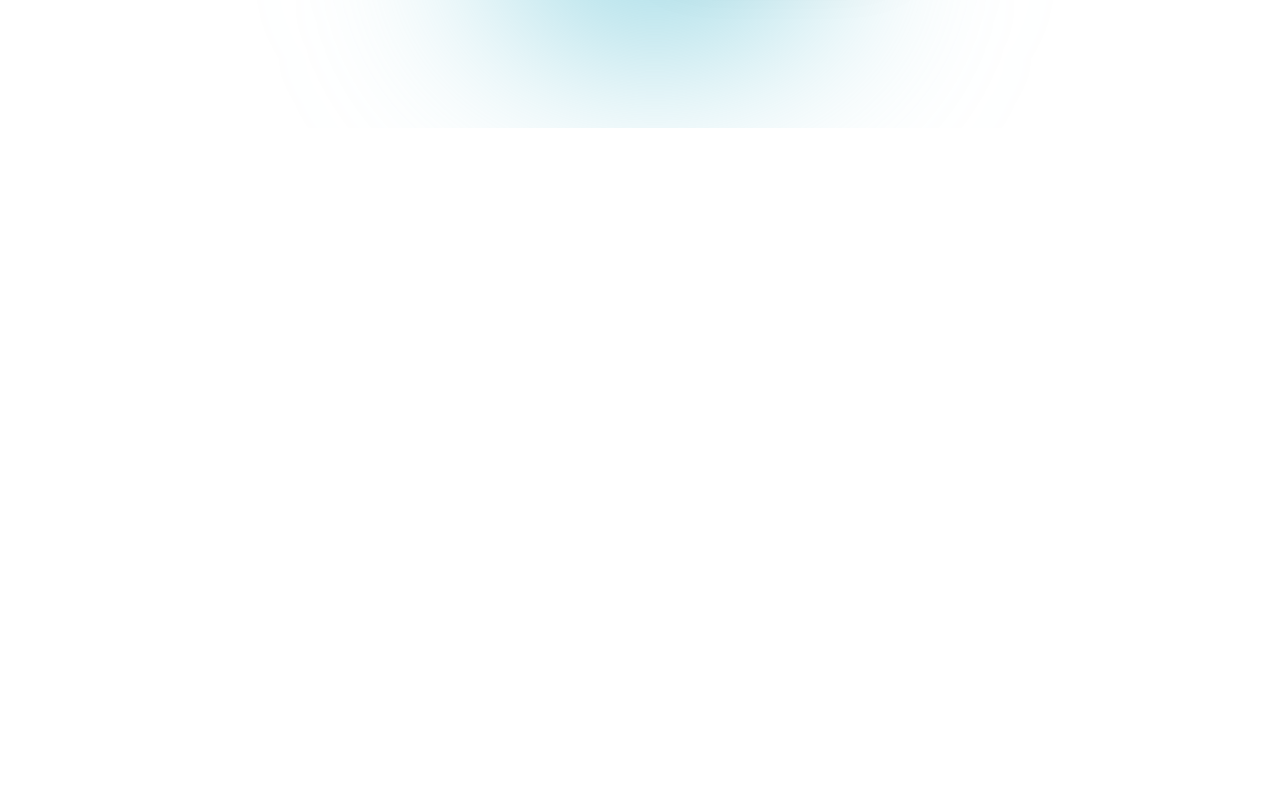
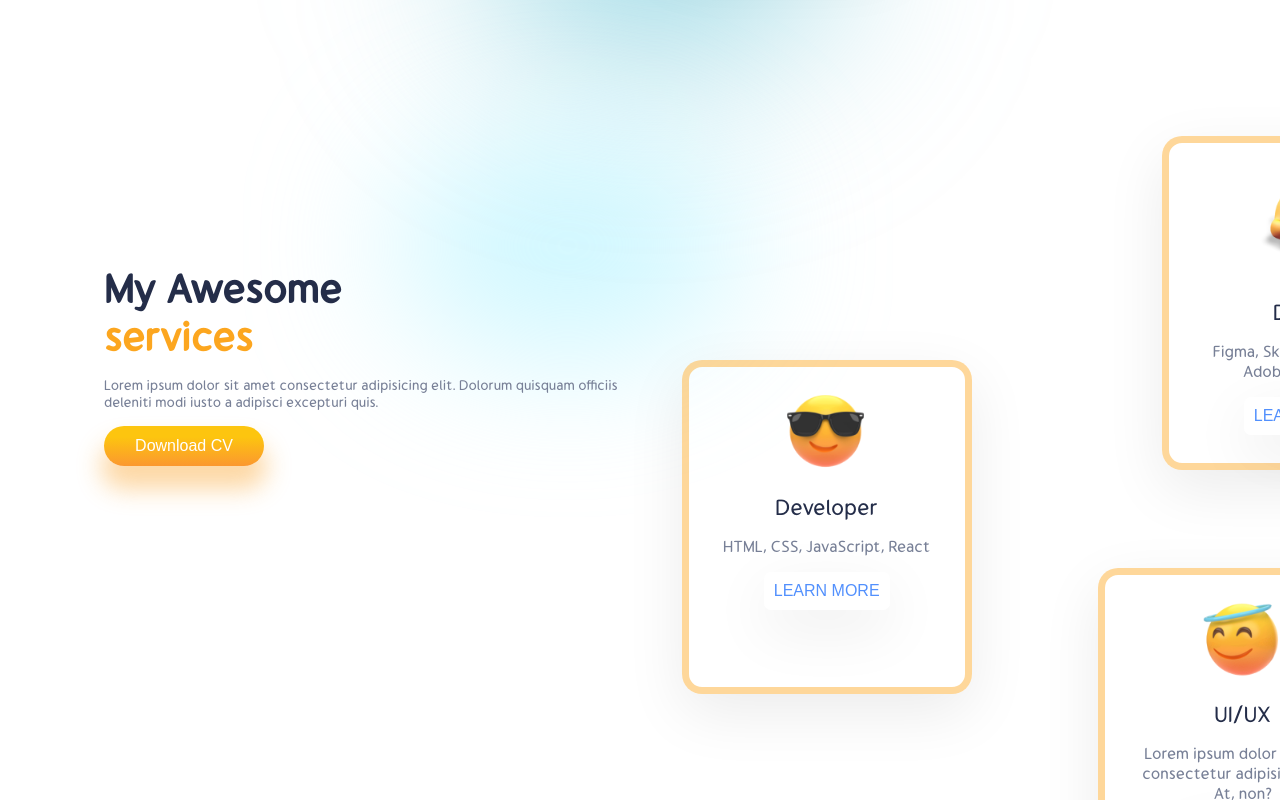
Before and after one commit to Vladimir0657305/personal-site-react, a React (Create React App) app in the folder personal-site-react/: page / in a window 1280 px wide. Shown: the part 680-1480 px from the top of the page. Before the commit the page ends 808 px from the top, so only its background shows below. Built offline with nearby package versions, Linux system fonts and the light colour scheme.

Commit message:
services and cards code complete

```diff
--- a/personal-site-react/src/App.js
+++ b/personal-site-react/src/App.js
@@ -1,12 +1,15 @@
 import Navbar from './Components/Navbar/Navbar';
 import './App.css';
 import Intro from './Components/Intro/Intro';
+import Services from './Components/Services/Services';
+
 
 function App() {
   return (
     <div className="App">
       <Navbar/>
       <Intro/>
+      <Services/>
     </div>
   );
 }
--- /dev/null
+++ b/personal-site-react/src/Components/Card/Card.css
@@ -0,0 +1,38 @@
+.card {
+    height: 18rem;
+    position: absolute;
+    display: flex;
+    flex-direction: column;
+    gap: 1rem;
+    align-items: center;
+    width: 14rem;
+    text-align: center;
+    background-color: rgba(255, 255, 255, 0.26);
+    border: 7px solid var(--orangeCard);
+    box-shadow: var(--boxShadow);
+    border-radius: 20px;
+    padding: 0 26px 2rem 26px;
+}
+
+.card span:nth-child(2) {
+font-size: 22px;
+}
+.card span:nth-child(3) {
+    color: var(--gray);
+    font-size: 16px;
+    line-height: 20px;
+}
+.card img {
+    transform: scale(0.8);
+    margin-bottom: -1rem;
+}
+.c-button {
+    background: #fff;
+    text-transform: uppercase;
+    box-shadow: 0 19px 60px rgba(0, 0, 0, 0.08);
+    border-radius: 7px;
+    border: none;
+    padding: 10px;
+    font-size: 16px;
+    color: #5290fd;
+}
--- /dev/null
+++ b/personal-site-react/src/Components/Card/Card.jsx
@@ -0,0 +1,15 @@
+import React from 'react';
+import './Card.css';
+
+const Card = ({emoji, heading, detail}) => {
+    return (
+        <div className="card">
+            <img src={emoji} alt=""/>
+            <span>{heading}</span>
+            <span>{detail}</span>
+            <button className='c-button'>Learn More</button>
+        </div>
+    )
+}
+
+export default Card
--- /dev/null
+++ b/personal-site-react/src/Components/Services/Services.css
@@ -0,0 +1,39 @@
+.services {
+    padding: 0 3rem;
+    display: flex;
+    height: 90vh;
+    margin-bottom: 8rem;
+    margin-top: 9rem;
+    margin-bottom: 13rem;
+}
+.awesome {
+    display: flex;
+    flex-direction: column;
+    position: relative;
+}
+.awesome > :nth-child(1) {
+    color: var(--black);
+    font-size: 2.5rem;
+    font-weight: 700;
+}
+.awesome> :nth-child(2) {
+    color: var(--orange);
+    font-size: 2.5rem;
+    font-weight: 700;
+    /* text-transform: uppercase; */
+}
+.awesome> :nth-child(3) {
+    color: var(--gray);
+    font-size: 14px;
+    margin-top: 1rem;
+}
+.s-button {
+    width: 10rem;
+    margin-top: 1rem;
+}
+.cards {
+    position: relative;
+}
+.cards >* {
+    position: absolute;
+}
--- /dev/null
+++ b/personal-site-react/src/Components/Services/Services.jsx
@@ -0,0 +1,60 @@
+import React from 'react';
+import './Services.css';
+import HeartEmoji from '../../img/heartemoji.png';
+import Glasses from '../../img/glasses.png';
+import Humble from '../../img/humble.png';
+import Card from '../Card/Card';
+import Resume from './Vladimir Bakanov.pdf';
+
+const Servoces = () => {
+    return (
+        <div className="services">
+            {/* left side */}
+            <div className="awesome">
+            <span>My Awesome</span>
+            <span>services</span>
+            <span>Lorem ipsum dolor sit amet consectetur adipisicing elit. Dolorum quisquam officiis
+                <br />
+                deleniti modi iusto a adipisci excepturi quis.
+            </span>
+            <a href={Resume} download>
+                <button className='button s-button'>Download CV</button>
+            </a>
+
+            <div className='blur s-blurl' style={{background: '#abf1ff94'}}></div>
+            </div>
+            {/* right side */}
+            <div className="cards">
+
+                {/* first card */}
+                <div style={{top: '-8rem', left: '34rem'}}>
+                    <Card
+                    emoji = {HeartEmoji}
+                    heading = {'Design'}
+                    detail = {'Figma, Sketch, Photoshop, Adobe, Adobe XD'}
+                    />
+                </div>
+
+                {/* second card */}
+                <div style={{top: '6rem', left: '4rem'}}>
+                    <Card
+                        emoji={Glasses}
+                        heading={'Developer'}
+                        detail={'HTML, CSS, JavaScript, React'}
+                    />
+                </div>
+
+                {/* third card */}
+                <div style={{ top: '19rem', left: '30rem' }}>
+                    <Card
+                        emoji={Humble}
+                        heading={'UI/UX'}
+                        detail={"Lorem ipsum dolor sit amet consectetur adipisicing elit. At, non?"}
+                    />
+                </div>
+            </div>
+        </div>
+    )
+}
+
+export default Servoces
```
Also changed, not shown: 1 other file (tests, documents, lock files or other folders).
